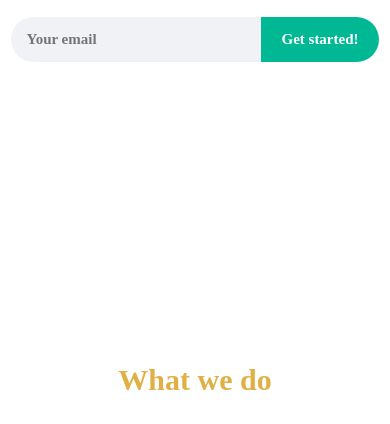
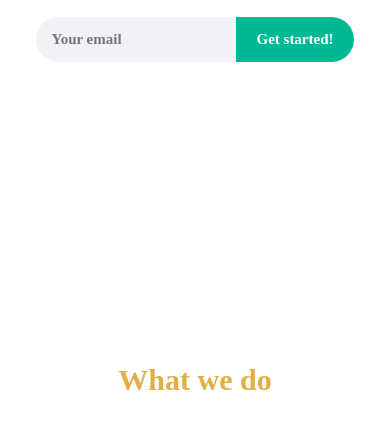
Before and after one commit to rish-16/mlblocks-beta, a plain HTML site: page index.html in a window 390 px wide. Shown: the part 412-836 px from the top of the page. Drawn offline with Linux system fonts and the light colour scheme.

Commit message:
1.6: Updated MailChimp login form render

```diff
--- a/styles.css
+++ b/styles.css
@@ -492,7 +492,7 @@ body, html {
         font-weight: 600;
         border-radius: 100px 0 0 100px;
         height: 45px;
-        min-width: 250px;
+        min-width: 200px;
         border: none;
         background: #f1f2f6;
     }
```
